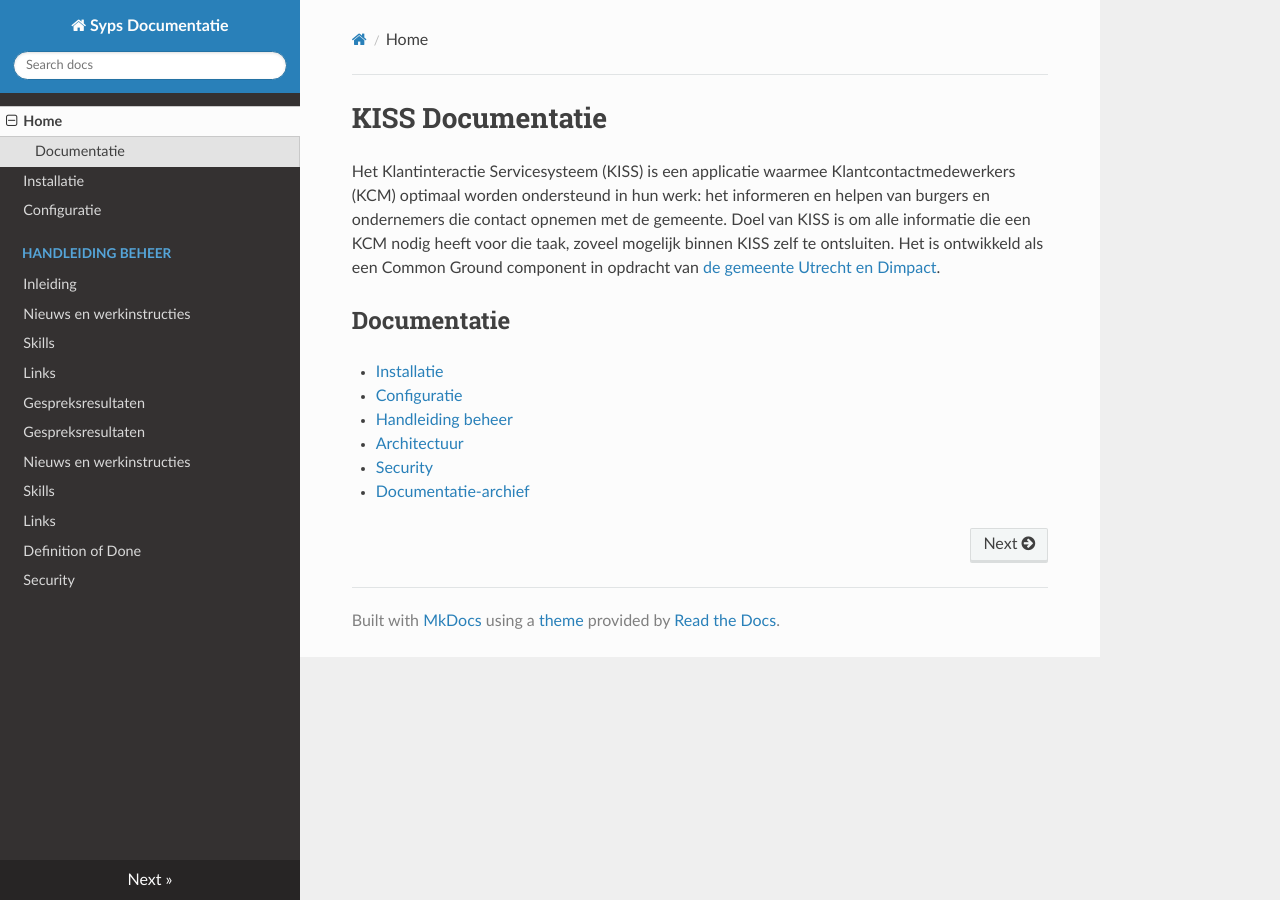
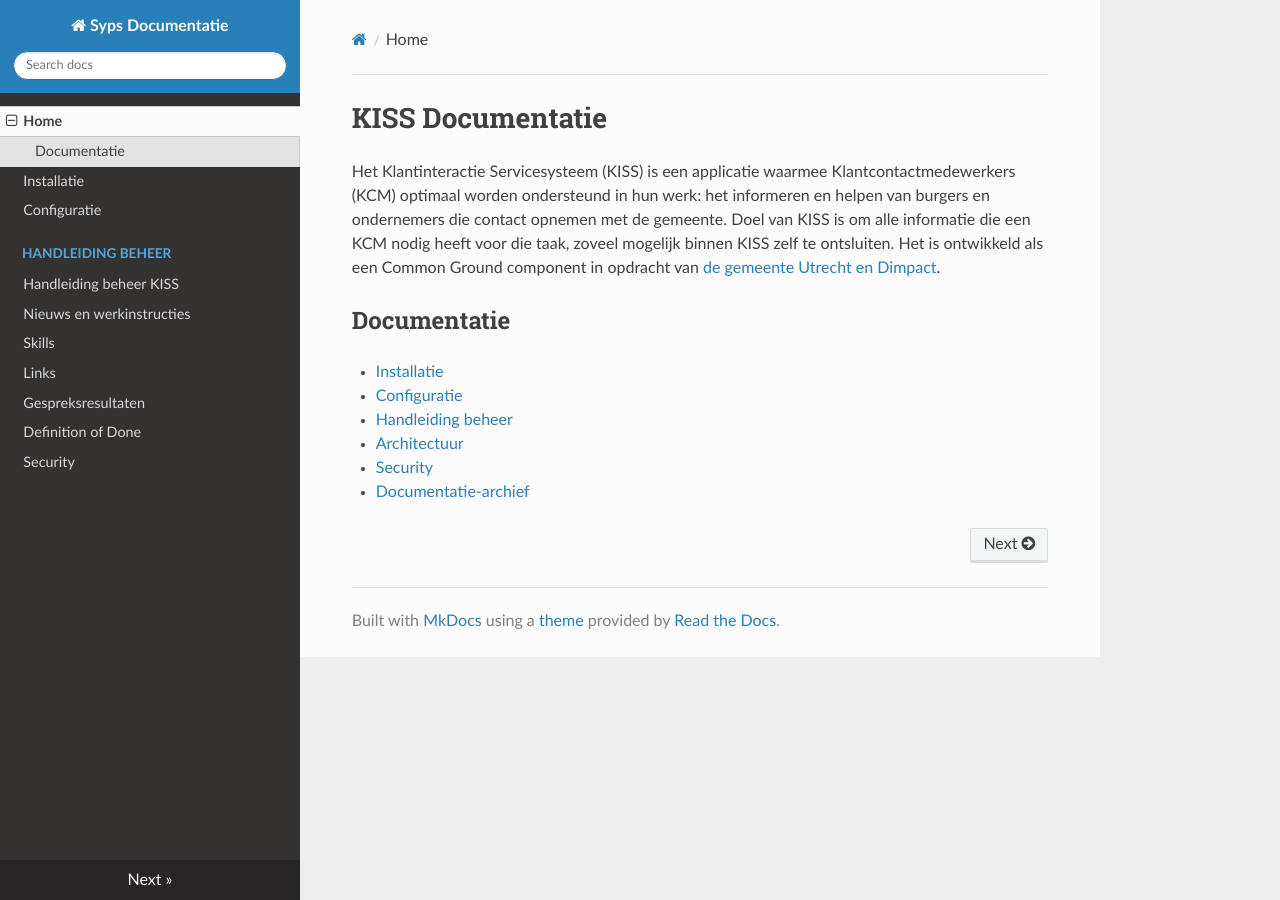
Before and after one commit to Klantinteractie-Servicesysteem/.github, an MkDocs documentation site: the page built from docs/index.md, in a window 1280 px wide. Built offline with MkDocs 1.6.1, drawn with Linux system fonts in a browser that asks for light colours; nearby versions of some CDN libraries.

Commit message:
verwijderen oude links

```diff
--- a/mkdocs.yml
+++ b/mkdocs.yml
@@ -6,15 +6,12 @@ nav:
   - Installatie: INSTALLATION.md
   - Configuratie: CONFIGURATIE.md
   - Handleiding beheer:
-     - Inleiding: manual/INDEX.md
+     - manual/INDEX.md
      - Nieuws en werkinstructies: manual/NIEUWS-WERKINSTRUCTIES.md
      - Skills: manual/SKILLS.md
      - Links: manual/LINKS.md
      - Gespreksresultaten: manual/GESPREKSRESULTATEN.md
-  - Gespreksresultaten: manual/GESPREKSRESULTATEN.md
-  - Nieuws en werkinstructies: manual/NIEUWS-WERKINSTRUCTIES.md
-  - Skills: manual/SKILLS.md
-  - Links: manual/LINKS.md
+
   - Definition of Done: DEFINITIONOFDONE.md
   - Security: SECURITY.md
 
```
